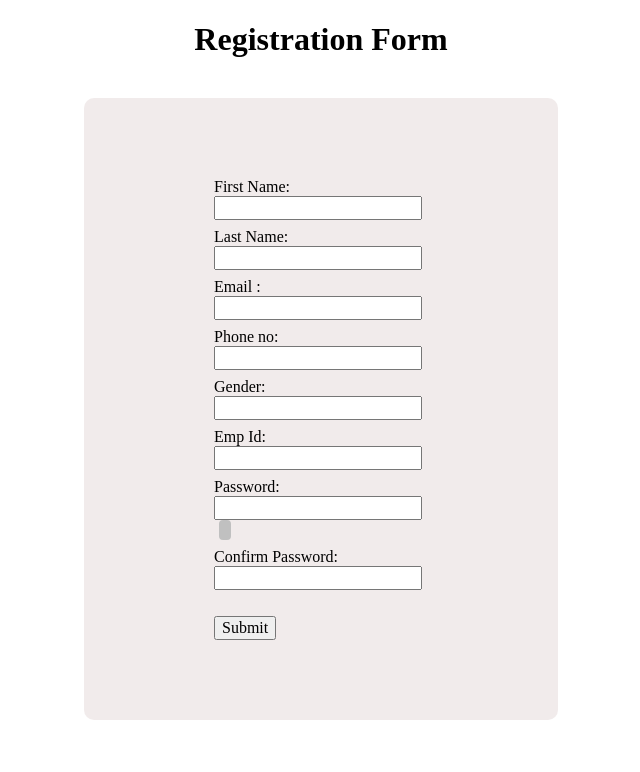
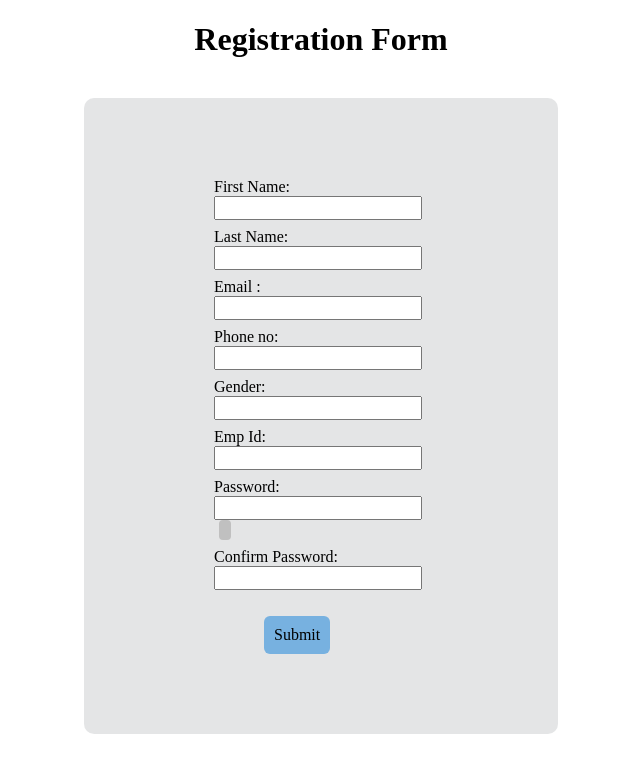
Before and after one commit to yadavrenu/reactive-form, an Angular app: page / in a window 1280 px wide. Shown: the top 772 px of the page, without its empty margins (319-959 px from the left). Built offline with nearby package versions, Linux system fonts and the light colour scheme.

Commit message:
looks better now

```diff
--- a/src/app/name/name.component.css
+++ b/src/app/name/name.component.css
@@ -4,13 +4,21 @@
 
 
 #whole{
-    background-color: rgba(228, 218, 218, 0.534);
+    background-color: rgba(199, 202, 204, 0.486);
     padding: 80px 130px;
     margin: 0px 395px;
     border-radius: 10px;
     box-sizing: border-box
 }
 
+#submitButton{
+    padding: 10px;
+    background-color: rgb(119, 177, 224);
+    margin-left: 50px;
+    border-radius: 6px;
+    border: 0px
+
+}
 
 #eye{
     padding-bottom: 3px;
--- a/src/app/name/name.component.html
+++ b/src/app/name/name.component.html
@@ -133,6 +133,6 @@
     <br />
 
     <!-- <button (click)="submit()" [disabled]="!regForm.valid">Submit</button> -->
-    <input type="submit" value="Submit" />
+    <input id="submitButton" type="submit" value="Submit"/>
   </form>
 </div>
```
Also changed, not shown: src/app/name/test.ts (deleted, +0 -52 lines).
